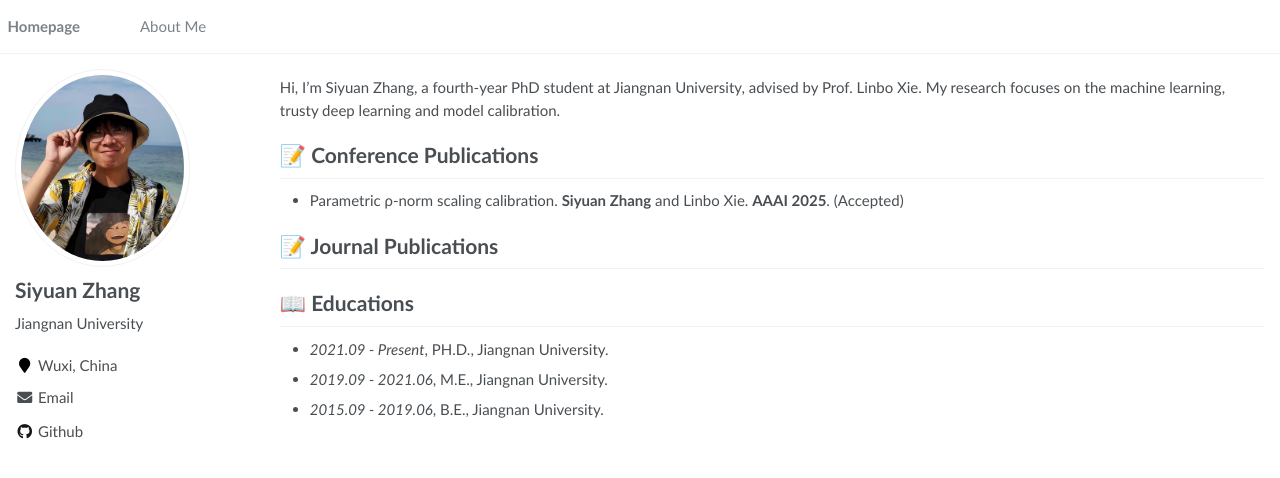
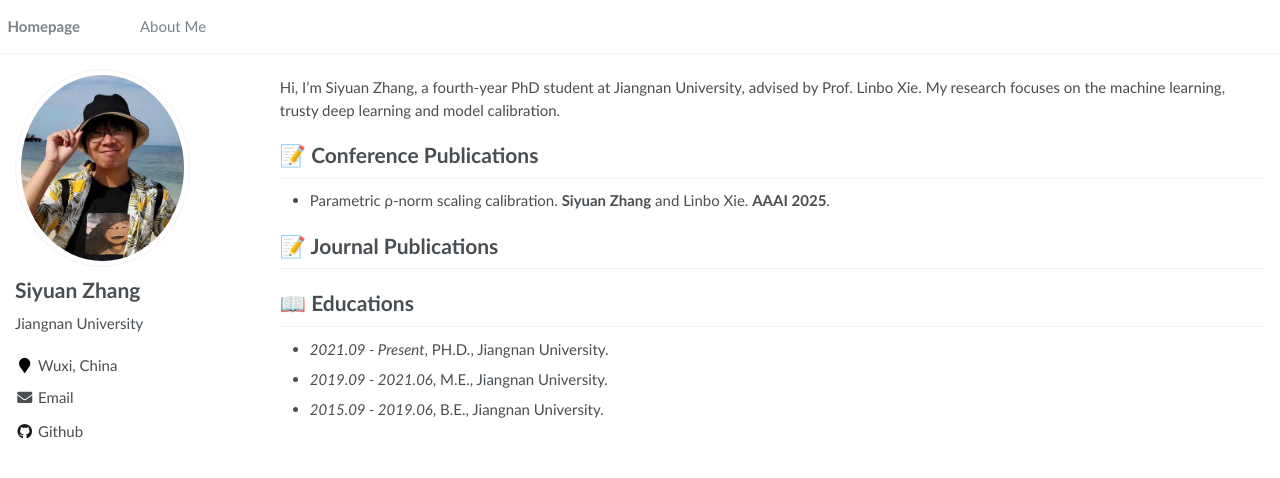
Before and after one commit to UHIF/UHIF.github.io, a Jekyll site: the page built from _pages/about.md, in a window 1280 px wide. Shown: the top 478 px of the page. Built offline with Jekyll 4.4.1, drawn with Linux system fonts in a browser that asks for light colours.

Commit message:
Update about.md

```diff
--- a/_pages/about.md
+++ b/_pages/about.md
@@ -20,7 +20,7 @@ redirect_from:
 Hi, I’m Siyuan Zhang, a fourth-year PhD student at Jiangnan University, advised by Prof. Linbo Xie. My research focuses on the machine learning, trusty deep learning and model calibration.
 
 # 📝 Conference Publications
-- Parametric ρ-norm scaling calibration. **Siyuan Zhang** and Linbo Xie. **AAAI 2025**. (Accepted)
+- Parametric ρ-norm scaling calibration. **Siyuan Zhang** and Linbo Xie. **AAAI 2025**.
 
 
 # 📝 Journal Publications
```
